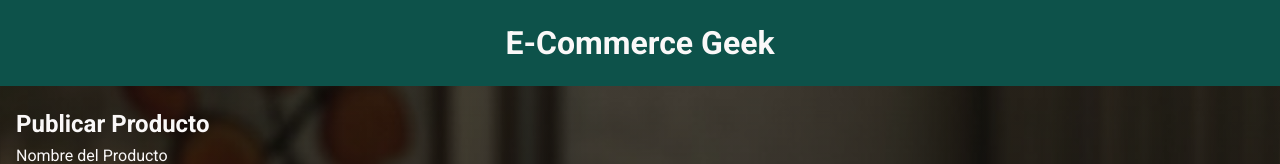
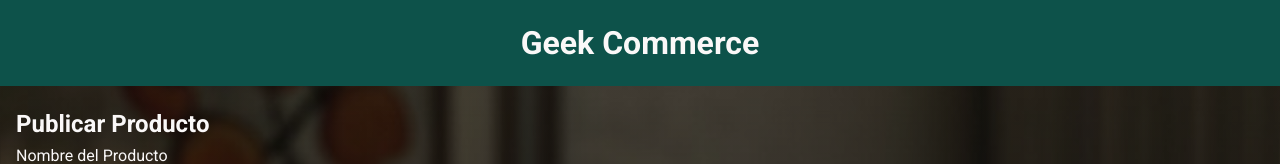
Before and after one commit to mmrc1992/Challenge-AluraGeek-MRC, a plain HTML site: page index.html in a window 1280 px wide. Shown: the top 164 px of the page. Drawn offline with Linux system fonts and the light colour scheme.

Commit message:
Cambio del título de la web.

```diff
--- a/index.html
+++ b/index.html
@@ -12,7 +12,7 @@
 
 <body>
     <header>
-        <h1>E-Commerce Geek</h1>
+        <h1>Geek Commerce</h1>
     </header>
     <main>
         <section class="seccion-formulario">
```
